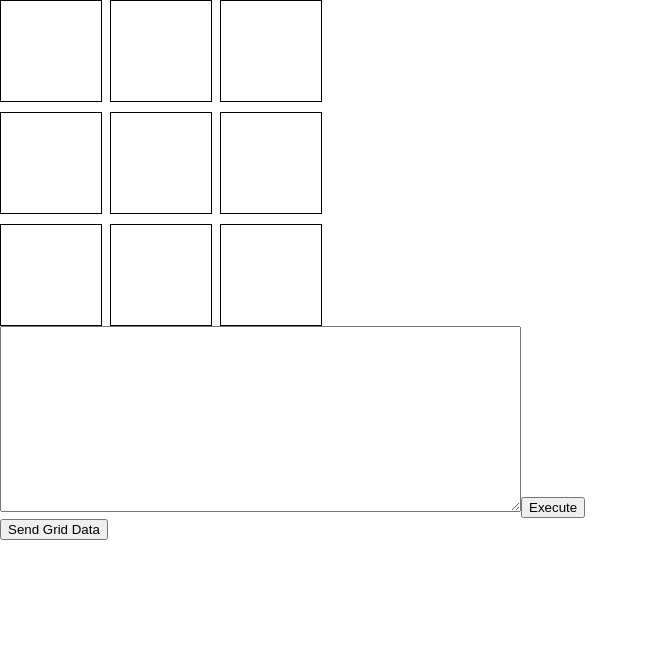
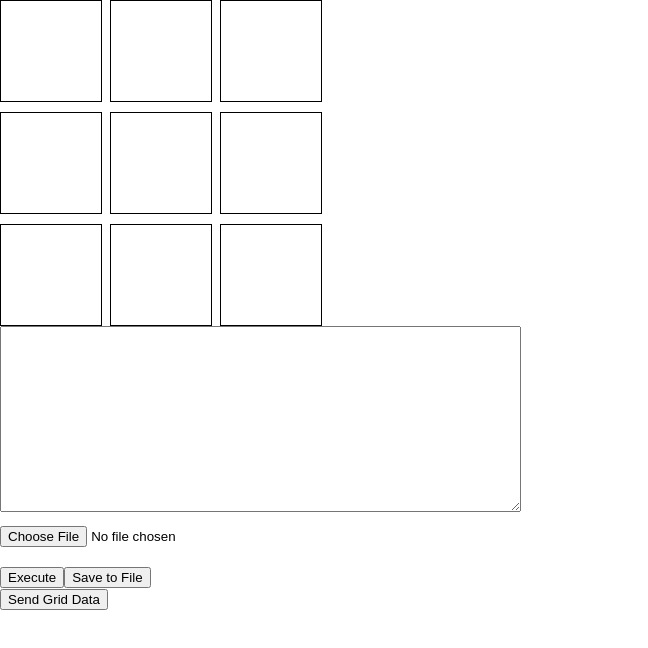
Before and after one commit to betebetoven/orgra-front, a React (Create React App) app: page / in a window 1280 px wide. Shown: the top 648 px of the page, without its empty margins (0-648 px from the left). Built offline with nearby package versions, Linux system fonts and the light colour scheme.

Commit message:
abrir y guardar archivo

```diff
--- a/src/components/ControlPanel.jsx
+++ b/src/components/ControlPanel.jsx
@@ -8,6 +8,21 @@ const ControlPanel = ({ updateGrid }) => {
 
   const handleInputChange = (e) => {
     setCommand(e.target.value);
+  };
+
+  const handleFileRead = async (e) => {
+    const file = e.target.files[0];
+    if (file && file.type === "text/plain") {
+      try {
+        const text = await file.text();
+        setCommand(text);
+      } catch (readError) {
+        console.error("Error reading file:", readError);
+        setError('Error reading file');
+      }
+    } else {
+      setError('Please upload a valid text file.');
+    }
   };
 
   const handleSubmit = (e) => {
@@ -22,12 +37,21 @@ const ControlPanel = ({ updateGrid }) => {
       });
       setError('');
     } catch (err) {
-      //replace /n with <br> in error message
       err.message = err.message.replace(/(?:\r\n|\r|\n)/g, '<br>');
-      //setError(err.message);
-      //because set error will have a br it needs to accept dangerouslySetInnerHTML to display the error message correctly, do it
-      setError( <div dangerouslySetInnerHTML={{__html: err.message}} /> );
+      setError(<div dangerouslySetInnerHTML={{__html: err.message}} />);
     }
+  };
+
+  const handleSaveToFile = () => {
+    const blob = new Blob([command], { type: 'text/plain' });
+    const url = URL.createObjectURL(blob);
+    const link = document.createElement('a');
+    link.href = url;
+    link.download = "saved_command.txt";
+    document.body.appendChild(link);
+    link.click();
+    document.body.removeChild(link);
+    URL.revokeObjectURL(url);
   };
 
   return (
@@ -40,7 +64,16 @@ const ControlPanel = ({ updateGrid }) => {
           cols={50}
           style={{ fontFamily: 'monospace', fontSize: '16px' }}
         />
+        <input
+          type="file"
+          accept=".txt"
+          onChange={handleFileRead}
+          style={{ display: 'block', margin: '10px 0' }}
+        />
         <button type="submit">Execute</button>
+        <button type="button" onClick={handleSaveToFile} style={{ marginTop: '10px' }}>
+          Save to File
+        </button>
       </form>
       {error && <p style={{ color: 'red' }}>{error}</p>}
     </div>
```
Also changed, not shown: src/archivo.txt (added).
